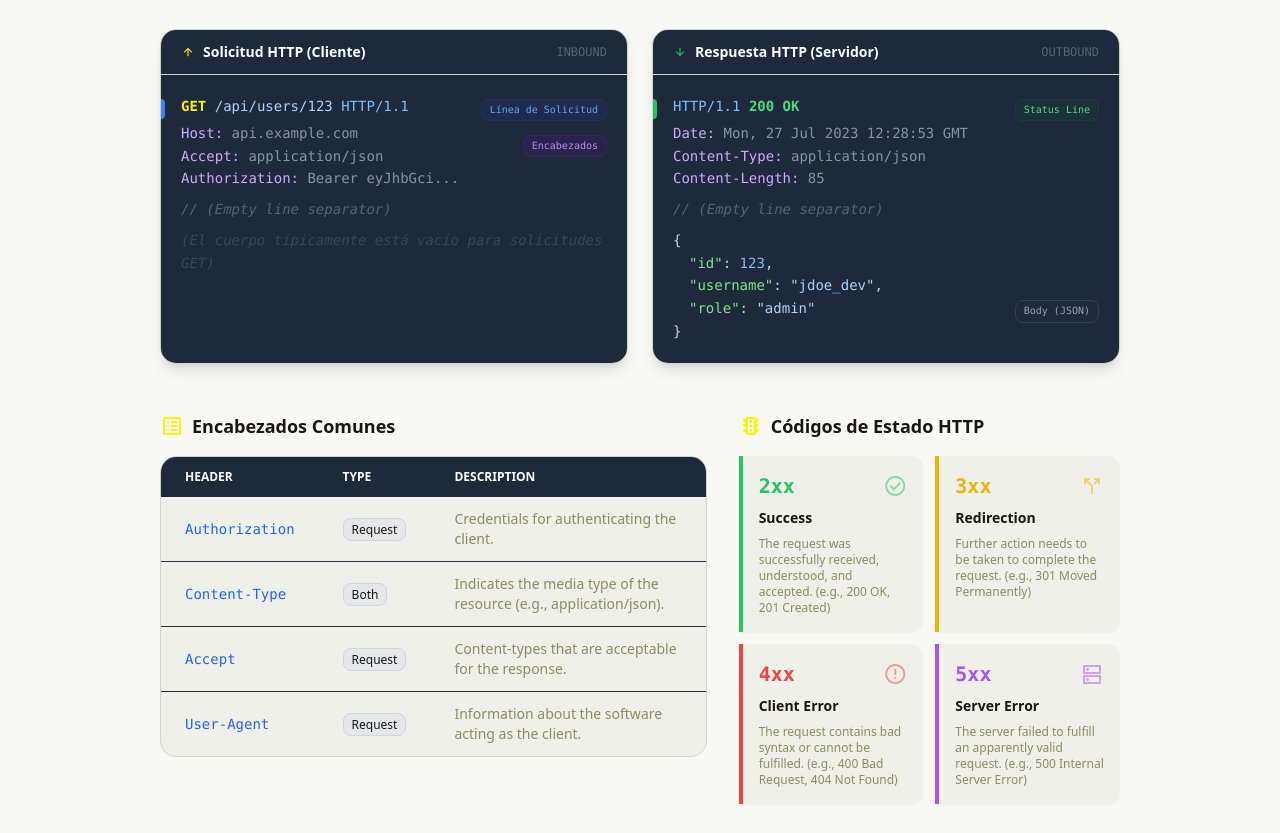
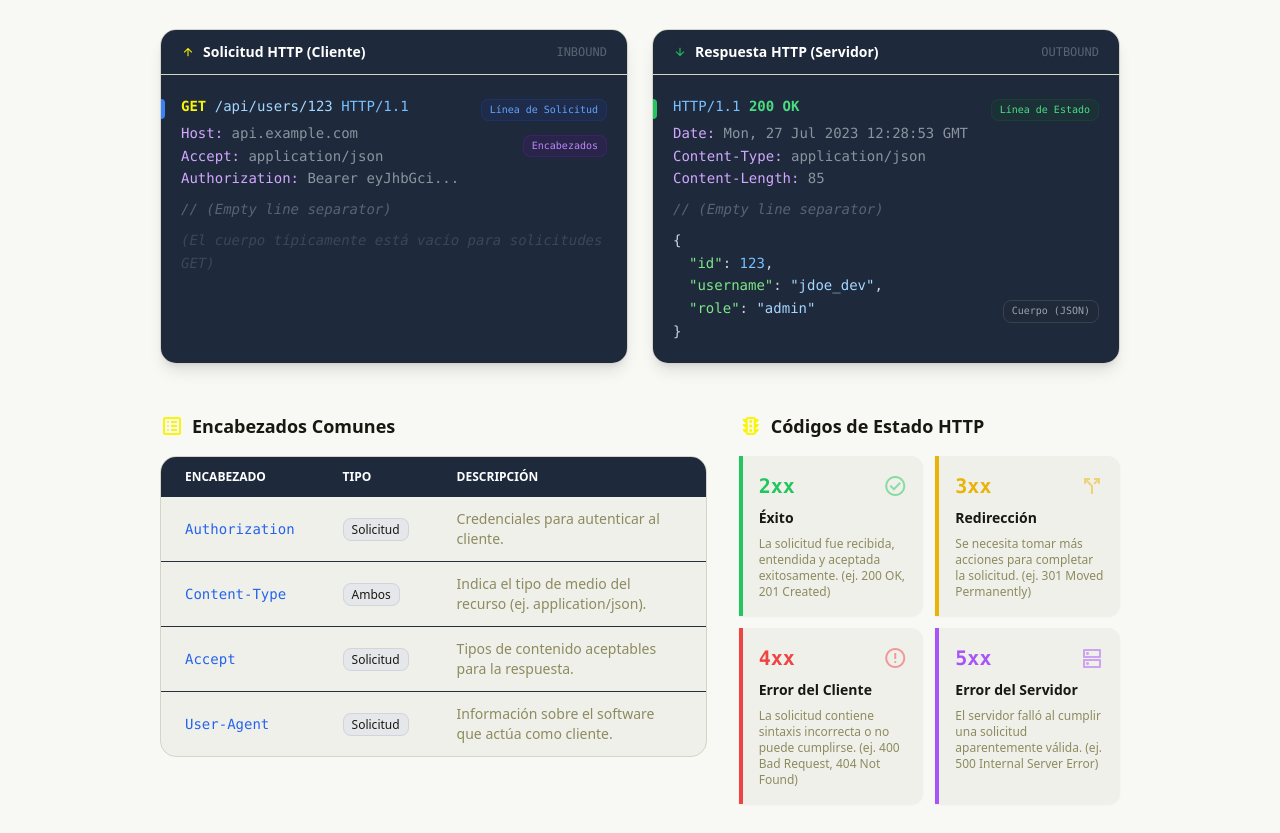
Before and after one commit to juseac/desarrollo-semana-6, a plain HTML site: page slides/slide-9.html in a window 1280 px wide. Shown: the part 208-1041 px from the top of the page. Drawn offline with nearby package versions, Linux system fonts and the light colour scheme.

```diff
--- a/slides/slide-9.html
+++ b/slides/slide-9.html
@@ -155,8 +155,8 @@
                                     }
                                 </div>
 <!-- Floating labels -->
-<div class="absolute top-6 right-5 text-[10px] text-green-400 border border-green-900/50 bg-green-900/20 px-2 py-0.5 rounded">Status Line</div>
-<div class="absolute bottom-10 right-5 text-[10px] text-gray-400 border border-gray-700 bg-gray-800 px-2 py-0.5 rounded">Body (JSON)</div>
+<div class="absolute top-6 right-5 text-[10px] text-green-400 border border-green-900/50 bg-green-900/20 px-2 py-0.5 rounded">Línea de Estado</div>
+<div class="absolute bottom-10 right-5 text-[10px] text-gray-400 border border-gray-700 bg-gray-800 px-2 py-0.5 rounded">Cuerpo (JSON)</div>
 </div>
 </div>
 </section>
@@ -173,31 +173,31 @@
 <table class="w-full text-left text-sm text-[#8c8b5f]">
 <thead class="bg-[#1e293b] text-white text-xs uppercase font-medium">
 <tr>
-<th class="px-6 py-3">Header</th>
-<th class="px-6 py-3">Type</th>
-<th class="px-6 py-3">Description</th>
+<th class="px-6 py-3">Encabezado</th>
+<th class="px-6 py-3">Tipo</th>
+<th class="px-6 py-3">Descripción</th>
 </tr>
 </thead>
 <tbody class="divide-y divide-[#283039]">
 <tr class="hover:bg-gray-200 transition-colors">
 <td class="px-6 py-3 font-mono text-blue-600 font-medium">Authorization</td>
-<td class="px-6 py-3"><span class="bg-gray-200 border border-gray-300 rounded px-2 py-0.5 text-xs text-[#181811]">Request</span></td>
-<td class="px-6 py-3">Credentials for authenticating the client.</td>
+<td class="px-6 py-3"><span class="bg-gray-200 border border-gray-300 rounded px-2 py-0.5 text-xs text-[#181811]">Solicitud</span></td>
+<td class="px-6 py-3">Credenciales para autenticar al cliente.</td>
 </tr>
 <tr class="hover:bg-gray-200 transition-colors">
 <td class="px-6 py-3 font-mono text-blue-600 font-medium">Content-Type</td>
-<td class="px-6 py-3"><span class="bg-gray-200 border border-gray-300 rounded px-2 py-0.5 text-xs text-[#181811]">Both</span></td>
-<td class="px-6 py-3">Indicates the media type of the resource (e.g., application/json).</td>
+<td class="px-6 py-3"><span class="bg-gray-200 border border-gray-300 rounded px-2 py-0.5 text-xs text-[#181811]">Ambos</span></td>
+<td class="px-6 py-3">Indica el tipo de medio del recurso (ej. application/json).</td>
 </tr>
 <tr class="hover:bg-gray-200 transition-colors">
 <td class="px-6 py-3 font-mono text-blue-600 font-medium">Accept</td>
-<td class="px-6 py-3"><span class="bg-gray-200 border border-gray-300 rounded px-2 py-0.5 text-xs text-[#181811]">Request</span></td>
-<td class="px-6 py-3">Content-types that are acceptable for the response.</td>
+<td class="px-6 py-3"><span class="bg-gray-200 border border-gray-300 rounded px-2 py-0.5 text-xs text-[#181811]">Solicitud</span></td>
+<td class="px-6 py-3">Tipos de contenido aceptables para la respuesta.</td>
 </tr>
 <tr class="hover:bg-gray-200 transition-colors">
 <td class="px-6 py-3 font-mono text-blue-600 font-medium">User-Agent</td>
-<td class="px-6 py-3"><span class="bg-gray-200 border border-gray-300 rounded px-2 py-0.5 text-xs text-[#181811]">Request</span></td>
-<td class="px-6 py-3">Information about the software acting as the client.</td>
+<td class="px-6 py-3"><span class="bg-gray-200 border border-gray-300 rounded px-2 py-0.5 text-xs text-[#181811]">Solicitud</span></td>
+<td class="px-6 py-3">Información sobre el software que actúa como cliente.</td>
 </tr>
 </tbody>
 </table>
@@ -217,8 +217,8 @@
 <span class="text-green-500 font-black text-xl font-mono">2xx</span>
 <span class="material-symbols-outlined text-green-500/50">check_circle</span>
 </div>
-<p class="text-[#181811] font-bold text-sm">Success</p>
-<p class="text-[#8c8b5f] text-xs">The request was successfully received, understood, and accepted. (e.g., 200 OK, 201 Created)</p>
+<p class="text-[#181811] font-bold text-sm">Éxito</p>
+<p class="text-[#8c8b5f] text-xs">La solicitud fue recibida, entendida y aceptada exitosamente. (ej. 200 OK, 201 Created)</p>
 </div>
 <!-- 3xx -->
 <div class="bg-[#f0f0eb] border-l-4 border-yellow-500 rounded-r-lg p-4 flex flex-col gap-2 shadow-sm">
@@ -226,8 +226,8 @@
 <span class="text-yellow-500 font-black text-xl font-mono">3xx</span>
 <span class="material-symbols-outlined text-yellow-500/50">call_split</span>
 </div>
-<p class="text-[#181811] font-bold text-sm">Redirection</p>
-<p class="text-[#8c8b5f] text-xs">Further action needs to be taken to complete the request. (e.g., 301 Moved Permanently)</p>
+<p class="text-[#181811] font-bold text-sm">Redirección</p>
+<p class="text-[#8c8b5f] text-xs">Se necesita tomar más acciones para completar la solicitud. (ej. 301 Moved Permanently)</p>
 </div>
 <!-- 4xx -->
 <div class="bg-[#f0f0eb] border-l-4 border-red-500 rounded-r-lg p-4 flex flex-col gap-2 shadow-sm">
@@ -235,8 +235,8 @@
 <span class="text-red-500 font-black text-xl font-mono">4xx</span>
 <span class="material-symbols-outlined text-red-500/50">error</span>
 </div>
-<p class="text-[#181811] font-bold text-sm">Client Error</p>
-<p class="text-[#8c8b5f] text-xs">The request contains bad syntax or cannot be fulfilled. (e.g., 400 Bad Request, 404 Not Found)</p>
+<p class="text-[#181811] font-bold text-sm">Error del Cliente</p>
+<p class="text-[#8c8b5f] text-xs">La solicitud contiene sintaxis incorrecta o no puede cumplirse. (ej. 400 Bad Request, 404 Not Found)</p>
 </div>
 <!-- 5xx -->
 <div class="bg-[#f0f0eb] border-l-4 border-purple-500 rounded-r-lg p-4 flex flex-col gap-2 shadow-sm">
@@ -244,8 +244,8 @@
 <span class="text-purple-500 font-black text-xl font-mono">5xx</span>
 <span class="material-symbols-outlined text-purple-500/50">dns</span>
 </div>
-<p class="text-[#181811] font-bold text-sm">Server Error</p>
-<p class="text-[#8c8b5f] text-xs">The server failed to fulfill an apparently valid request. (e.g., 500 Internal Server Error)</p>
+<p class="text-[#181811] font-bold text-sm">Error del Servidor</p>
+<p class="text-[#8c8b5f] text-xs">El servidor falló al cumplir una solicitud aparentemente válida. (ej. 500 Internal Server Error)</p>
 </div>
 </div>
 </div>
```
